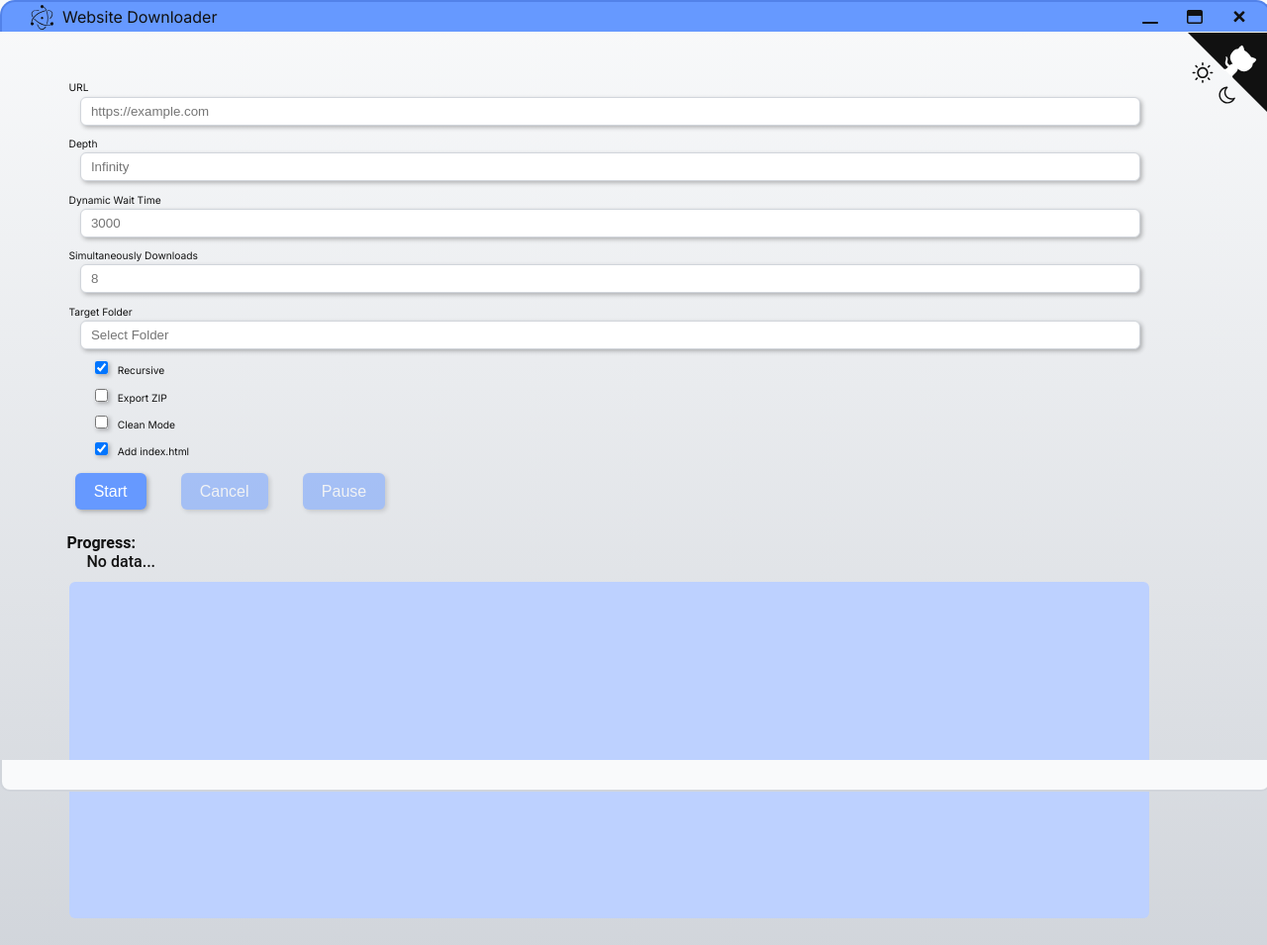
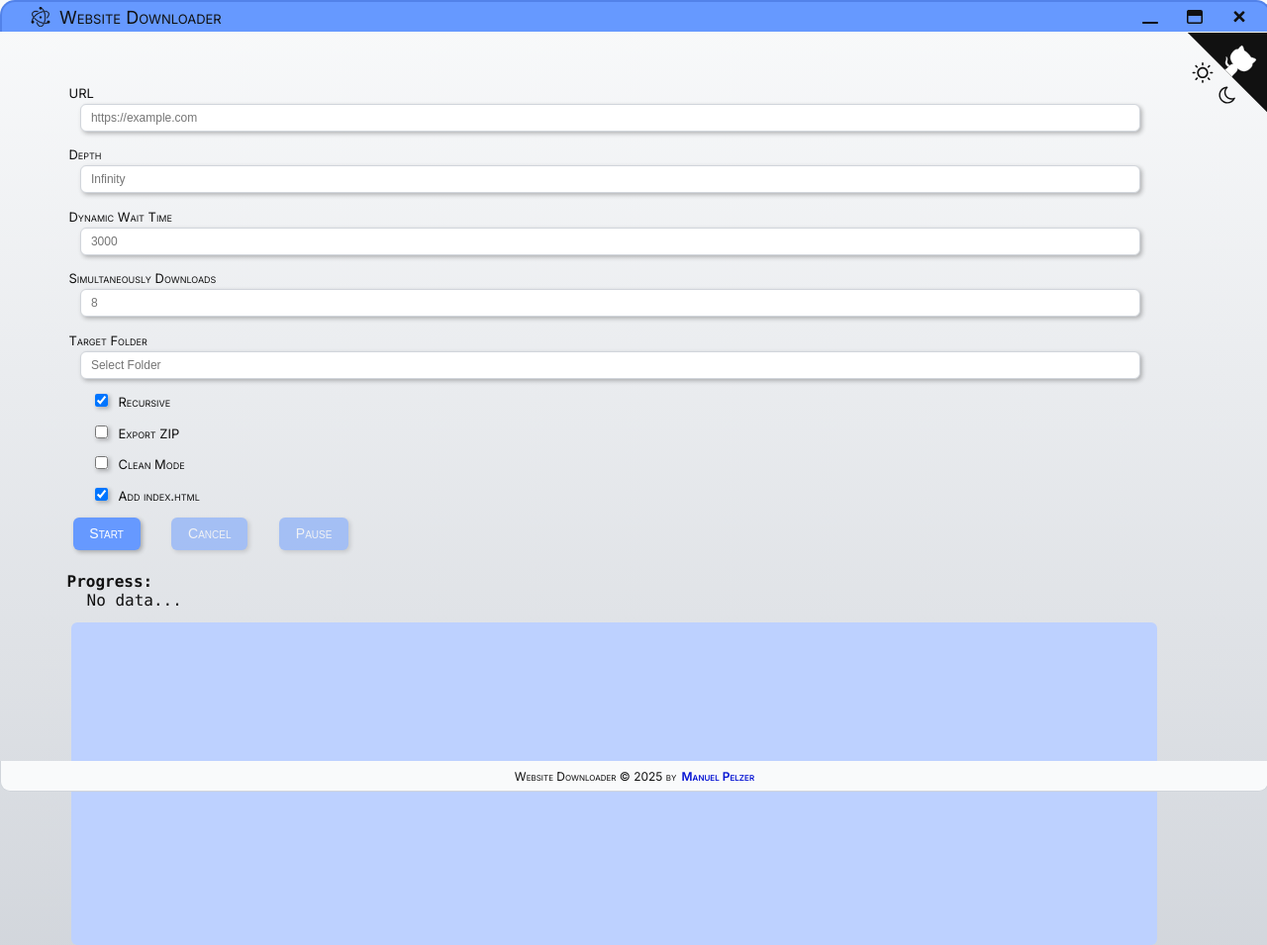
Before and after one commit to ManuelPeh76/Website-Downloader, an Electron app: page src/gui.html in a window 1280 px wide. Shown: the top 955 px of the page at 99% size. Drawn offline with Linux system fonts and the light colour scheme.

Commit message:
Add files via upload

```diff
--- a/src/gui.html
+++ b/src/gui.html
@@ -20,7 +20,7 @@
     <div class="head">
       <div class="titlebar">
         <div class="title">
-          <svg class="electron" fill="#ddd" width="50px" height="50px" viewBox="0 0 24 24" xmlns="http://www.w3.org/2000/svg">
+          <svg class="electron" stroke="#ddd" stroke-width="0.5" fill="none" width="50px" height="50px" viewBox="0 0 24 24" xmlns="http://www.w3.org/2000/svg">
             <path d="M2.648 11.678c-1.038-1.81-1.249-3.504-.511-4.781.988-1.712 3.468-2.31 6.604-1.739a.322.322 0 1 1-.115.633c-2.9-.528-5.111.005-5.932 1.428-.605 1.047-.423 2.509.512 4.14a.322.322 0 1 1-.558.32zm14.92-6.069c1.835.024 3.156.596 3.751 1.626.82 1.419.18 3.595-1.718 5.837a.322.322 0 1 0 .49.416c2.054-2.426 2.771-4.866 1.785-6.575-.726-1.257-2.26-1.92-4.299-1.947a.322.322 0 1 0-.008.643zm-1.854 15.239a.322.322 0 0 0-.442.11c-.934 1.553-2.08 2.399-3.26 2.399-1.642 0-3.208-1.647-4.2-4.418a.322.322 0 1 0-.606.217C8.279 22.154 10.036 24 12.01 24c1.44 0 2.773-.982 3.813-2.71a.322.322 0 0 0-.11-.442zm7.356-2.594a1.54 1.54 0 0 1-2.436 1.25c-2.455 1.445-7.146.71-11.56-1.84-1.88-1.085-3.527-2.392-4.795-3.785a.322.322 0 1 1 .476-.433c1.222 1.343 2.817 2.609 4.64 3.661 4.167 2.406 8.553 3.12 10.797 1.906a1.54 1.54 0 1 1 2.878-.759zm-19.062 0a1.54 1.54 0 1 1-2.285-1.345c-.233-2.877 2.79-6.734 7.36-9.372 1.898-1.096 3.874-1.874 5.731-2.271a.322.322 0 0 1 .135.628c-1.79.384-3.703 1.137-5.545 2.2-4.304 2.485-7.148 6.067-7.048 8.627.038-.003.075-.006.113-.006.85 0 1.54.69 1.54 1.54zM10.472 1.54a1.54 1.54 0 0 1 3.078 0c0 .023-.002.045-.003.067 2.549 1.317 4.32 5.81 4.32 11.003 0 2.135-.298 4.184-.854 5.96a.322.322 0 1 1-.614-.192c.536-1.712.825-3.697.825-5.768 0-4.89-1.626-9.095-3.847-10.363a1.538 1.538 0 0 1-2.905-.707zm1.304 9.981a1.114 1.114 0 1 0 .47 2.178 1.114 1.114 0 0 0-.47-2.178z"/>
           </svg> Website Downloader
         </div>
@@ -85,10 +85,10 @@
         <label id="simultaneous-label">Simultaneously Downloads</label><input class="input" type="number" id="simultaneous" min="1" max="25" placeholder="8"/>
         <label id="outdir-label">Target Folder</label><input type="text" id="outdir" class="select-folder" placeholder="Select Folder">
 
-        <label id="recursive-label"><input class="input" type="checkbox" id="recursive" checked /> Recursive</label>
-        <label id="zip-label"><input class="input" type="checkbox" id="zip" /> Export ZIP</label>
-        <label id="clean-label"><input class="input" type="checkbox" id="clean" /> Clean Mode</label>
-        <label id="use-index-label"><input class="input" type="checkbox" id="use-index" checked /> Add index.html</label>
+        <label class="checkbox" id="recursive-label"><input class="input" type="checkbox" id="recursive" checked /> Recursive</label>
+        <label class="checkbox" id="zip-label"><input class="input" type="checkbox" id="zip" /> Export ZIP</label>
+        <label class="checkbox" id="clean-label"><input class="input" type="checkbox" id="clean" /> Clean Mode</label>
+        <label class="checkbox" id="use-index-label"><input class="input" type="checkbox" id="use-index" checked /> Add index.html</label>
 
         <button id="start">Start</button>
         <button id="abort" disabled>Cancel</button>
@@ -100,7 +100,7 @@
         <div id="log-container"><div id="log"></div></div>
       </div>
     </div>
-    <div class="footer"></div>
+    <div class="footer">Website Downloader &copy; 2025 by <a href="mailto: manuel.pelzer@yahoo.de">Manuel Pelzer</a></div>
   </div>
   <script src="renderer.js"></script>
 </body>
--- a/src/preload.js
+++ b/src/preload.js
@@ -15,5 +15,8 @@ contextBridge.exposeInMainWorld('api', {
   abortDownload: () => ipcRenderer.invoke('abort-download'),
   pauseDownload: () => ipcRenderer.invoke('pause-download'),
   resumeDownload: () => ipcRenderer.invoke('resume-download'),
-  saveProgress: args => ipcRenderer.invoke('save-progress', args)
+  saveProgress: args => ipcRenderer.invoke('save-progress', args),
+  minimize: () => ipcRenderer.invoke("minimize"),
+  maximize: () => ipcRenderer.invoke("maximize"),
+  quit: () => ipcRenderer.invoke("quit")
 });
--- a/src/renderer.js
+++ b/src/renderer.js
@@ -63,6 +63,9 @@ const title = {
 };
 
 Object.entries(title).forEach(([id, content]) => document.getElementById(`${id}-label`).setAttribute("data-tooltip", content));
+minimizer.title = "Minimize";
+maximizer.title = "Maximize";
+closer.title = "Close";
 
 if (obj.url) document.getElementById("url").value = obj.url;
 if (obj.depth) document.getElementById("depth").value = obj.depth;
@@ -194,15 +197,22 @@ outdir.addEventListener('click', async () => {
 });
 
 minimizer.addEventListener("click", () => {
-
+  minimizer.blur();
+  api.minimize();
 });
 
-maximizer.addEventListener("click", el => {
-  document.fullscreenElement ? document.exitFullscreen() : body.requestFullscreen();
+maximizer.addEventListener("click", async el => {
+  await api.maximize() ? (
+    maximizer.innerHTML = `<svg xmlns="http://www.w3.org/2000/svg" viewBox="0 0 22 22"><path d="M4,8H8V4H20V16H16V20H4V8M16,8V14H18V6H10V8H16M6,12V18H14V12H6Z" /></svg>`,
+    maximizer.title = "Restore"
+  ) : (
+    maximizer.innerHTML = `<svg xmlns="http://www.w3.org/2000/svg" viewBox="0 0 550 550"><path d="M.3 89.5C.1 91.6 0 93.8 0 96L0 224 0 416c0 35.3 28.7 64 64 64l384 0c35.3 0 64-28.7 64-64l0-192 0-128c0-35.3-28.7-64-64-64L64 32c-2.2 0-4.4 .1-6.5 .3c-9.2 .9-17.8 3.8-25.5 8.2C21.8 46.5 13.4 55.1 7.7 65.5c-3.9 7.3-6.5 15.4-7.4 24zM48 224l416 0 0 192c0 8.8-7.2 16-16 16L64 432c-8.8 0-16-7.2-16-16l0-192z"/></svg>`,
+    maximizer.title = "Maximize"
+  );
 });
 
 closer.addEventListener("click", () => {
-
+  api.quit();
 });
 
 function setTheme(mode) {
--- a/src/style.css
+++ b/src/style.css
@@ -4,6 +4,7 @@
   color-scheme: light dark;
   --bg: #f9fafb;
   --fg: #111;
+  --link: #0715d3;
   --accent: #2563eb;
   --accent2: #5282e9;
   --card: #ffffff;
@@ -18,6 +19,7 @@
   :root:not([data-theme]) {
     --bg: #1f2937;
     --fg: #f9fafb;
+    --link: #a19e28;
     --accent: #355599;
     --accent2: #5282e9;
     --card: #111827;
@@ -32,6 +34,7 @@
 :root[data-theme="light"] {
   --bg: #f9fafb;
   --fg: #111;
+  --link: #0715d3;
   --accent: #6699ff;
   --accent2: #5282e9;
   --card: #ffffff;
@@ -45,6 +48,7 @@
 :root[data-theme="dark"] {
   --bg: #1f2937;
   --fg: #ddd;
+  --link: #a19e28;
   --accent: #355599;
   --accent2: #5282e9;
   --card: #111827;
@@ -56,7 +60,8 @@
 
 body, .body {
   font-family: 'Inter', sans-serif;
-  font-size: 0.8em;
+  font-size: 0.9em;
+  font-variant: small-caps;
   background: linear-gradient(180deg, var(--bg), var(--border));
   color: var(--fg);
   margin: 0;
@@ -68,22 +73,22 @@ body, .body {
   display: none;
 }
 
-h1 {
-  display: inline-block;
-  font-size: 2em;
-  padding-left: 20px;
-  margin-bottom: 0.5em;
+a {
+  color: var(--link);
+  text-decoration: none;
+  font-weight: bold;
 }
 
 svg {
   fill: var(--fg);
+  stroke: var(--fg);
   color: var(--card);
 }
 
 svg.electron {
   margin: 0 0.5em;
-  width: 25px;
-  height: 25px;
+  width: 20px;
+  height: 20px;
 }
 
 svg.github {
@@ -138,6 +143,7 @@ input {
 
 input[type="text"],
 input[type="number"] {
+  font-size: 12px;
   padding: 6px 10px;
   border-radius: 6px;
   border: 1px solid var(--border);
@@ -156,11 +162,12 @@ input[type="checkbox"] {
 }
 
 button {
+  font-variant: small-caps;
   background-color: var(--accent);
   color: white;
   border: none;
   padding: 0.6em 1.2em;
-  font-size: 16px;
+  font-size: 14px;
   border-radius: 6px;
   margin: 1em;
   cursor: pointer;
@@ -183,12 +190,13 @@ button:disabled, input:disabled {
 }
 
 #log {
-  height: 320px;
+  height: 300px;
   width: 100%;
   overflow-y: auto;
   background-color: var(--log-bg);
   padding: 1em;
   font-family: Consolas, monospace;
+  font-variant: normal;
   border-radius: 6px;
   margin: 1em;
   white-space: pre-wrap;
@@ -201,7 +209,8 @@ progress {
 
 #progress-container {
   margin: 0.5em;
-  font-family: Fira Code, Roboto, monospace;
+  font-family: Consolas, monospace;
+  font-variant: normal;
   font-size: 16px;
   font-weight: 500;
 }
@@ -246,9 +255,10 @@ progress {
   height: 100%;
   width: 100%;
   padding-left: 20px;
-  font-size: 16px;
+  font-size: 18px;
   z-index: 1;
   app-region: drag;
+  font-variant: small-caps;
 }
 
 .closer, .maximizer, .minimizer {
@@ -317,6 +327,13 @@ progress {
 }
 
 .footer {
+  display: grid;
+  justify-content: center;
+  align-items: center;
+  grid-auto-flow: column;
+  column-gap: 5px;
+  font-size: 12px;
+  font-variant: small-caps;
   width: 100%;
   position: fixed;
   bottom: 0;
@@ -324,9 +341,9 @@ progress {
   width: 100%;
   height: 30px;
   background: var(--bg);
-  border-bottom: var(--border) 2px solid;
-  border-left: var(--border) 2px solid;
-  border-right: var(--border) 2px solid;
+  border-bottom: var(--border) 1px solid;
+  border-left: var(--border) 1px solid;
+  border-right: var(--border) 1px solid;
   border-bottom-left-radius: 10px;
   border-bottom-right-radius: 10px;
   z-index: 1;
@@ -344,7 +361,7 @@ progress {
   content: attr(data-tooltip);
   position: absolute;
   right: 60%;
-  bottom: 75%;
+  bottom: 50%;
   background-color: var(--fg);
   color: var(--bg);
   padding: 6px 10px;
```
Also changed, not shown: src/main.js (+22 -8 lines).
